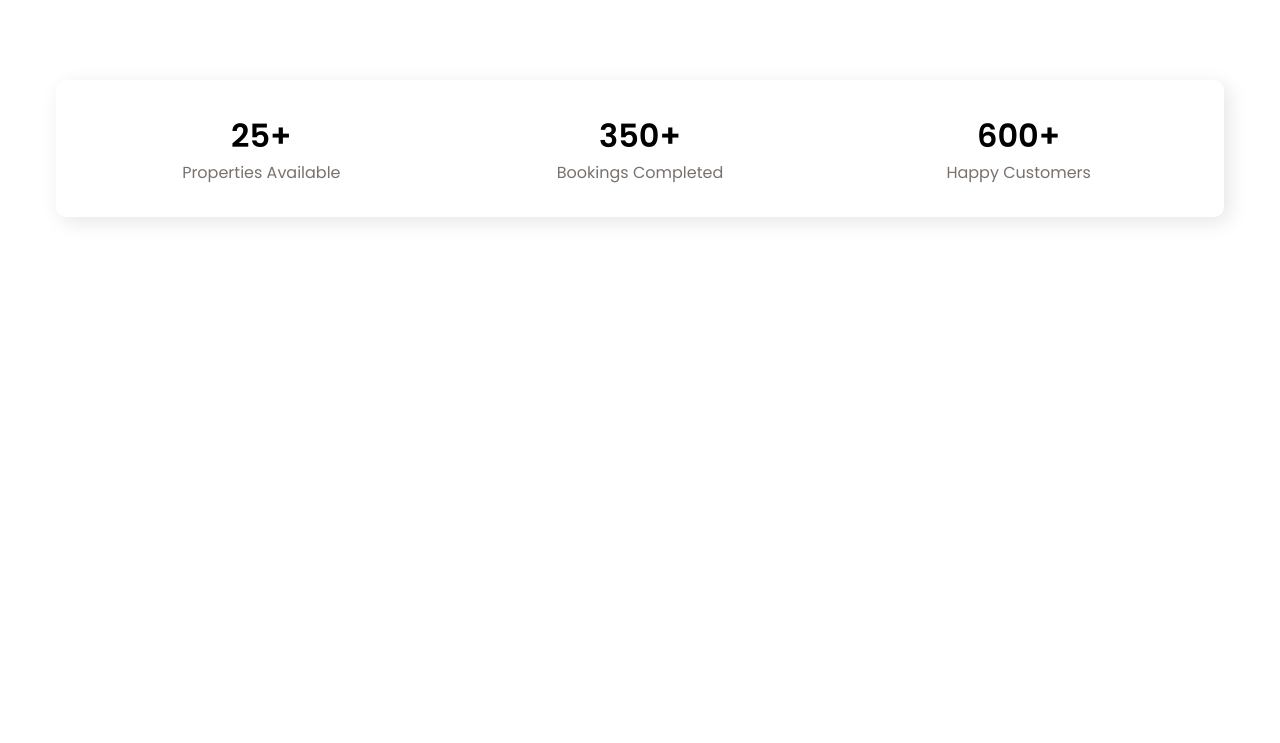
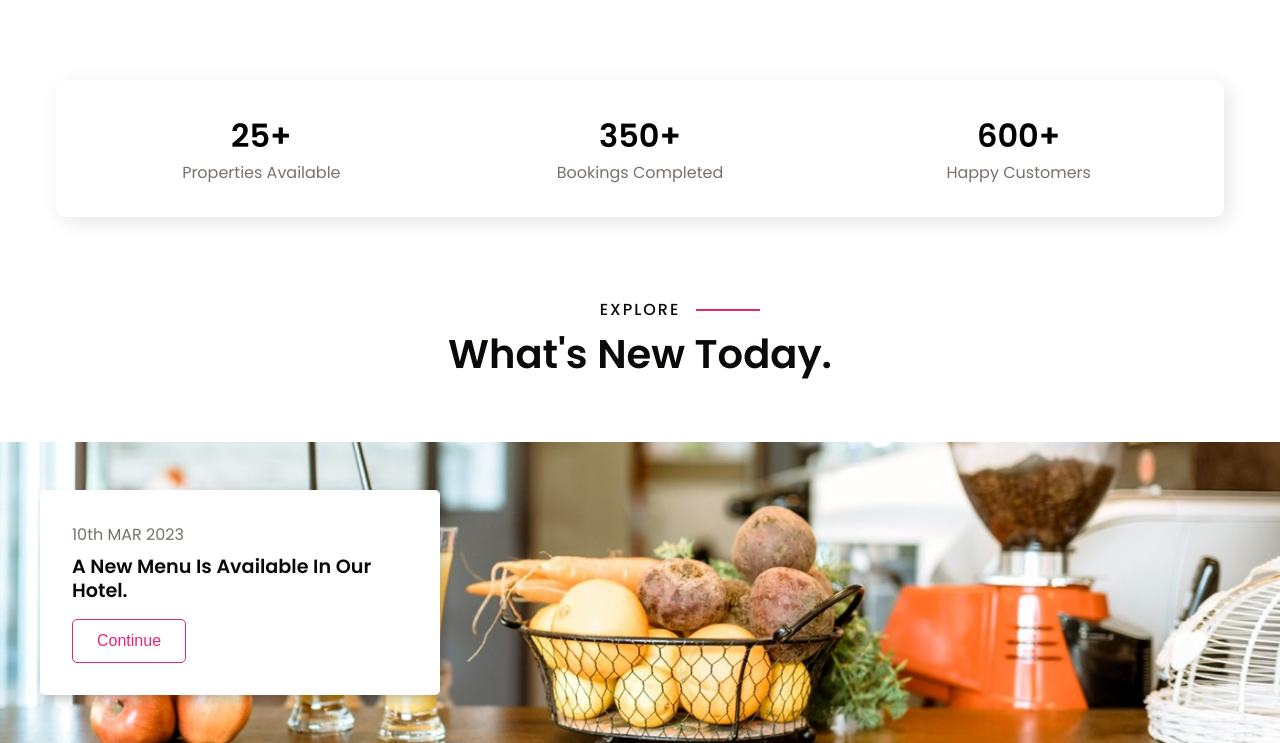
Before and after one commit to BurnettMiao/Build-Hotel-Website-Using-HTML-CSS-And-JavaScript-Responsive-Landing-Page, a plain HTML site: page index.html in a window 1280 px wide. Shown: the part 2758-3501 px from the top of the page. Before the commit the page ends 3055 px from the top, so only its background shows below. Drawn offline with nearby package versions, Linux system fonts and the light colour scheme.

Commit message:
explore section finish

```diff
--- a/index.html
+++ b/index.html
@@ -204,6 +204,19 @@
       </div>
     </section>
 
+    <section class="explore" id="explore">
+      <p class="section__subheader">EXPLORE</p>
+      <h2 class="section__header">What's New Today.</h2>
+
+      <div class="explore__bg">
+        <div class="explore__content">
+          <p class="section__description">10th MAR 2023</p>
+          <h4>A New Menu Is Available In Our Hotel.</h4>
+          <button class="btn">Continue</button>
+        </div>
+      </div>
+    </section>
+
     <script src="https://unpkg.com/scrollreveal"></script>
     <script src="script.js"></script>
   </body>
--- a/style.css
+++ b/style.css
@@ -417,6 +417,58 @@ nav {
   color: var(--text-light);
 }
 
+/* explore section */
+.explore :is(.section__subheader, .section__header) {
+  text-align: center;
+  margin-inline: auto;
+}
+
+.explore__bg {
+  margin-top: 4rem;
+  padding-block: 3rem;
+  display: grid;
+  grid-template-columns:
+    minmax(1rem, 1fr)
+    minmax(0, var(--max-width))
+    minmax(1rem, 1fr);
+  background-image: url('images/explore.jpg');
+  background-position: center center;
+  background-size: cover;
+  background-repeat: no-repeat;
+}
+
+.explore__content {
+  grid-column: 2/3;
+  max-width: 400px;
+  padding: 2rem;
+  background-color: var(--white);
+  border-radius: 5px;
+  box-shadow: 5px 5px 10px rgba(0, 0, 0, 0.2);
+}
+
+.explore__content p {
+  margin-bottom: 0.5rem;
+}
+
+.explore__content h4 {
+  margin-bottom: 1rem;
+  font-size: 1.2rem;
+  font-weight: 600;
+  line-height: 1.5rem;
+  color: var(--text-dark);
+}
+
+.explore__content .btn {
+  color: var(--primary-color);
+  background-color: var(--white);
+  border: 1px solid var(--primary-color);
+}
+
+.explore__content .btn:hover {
+  color: var(--white);
+  background-color: var(--primary-color);
+}
+
 @media (width > 576px) {
   .room__grid {
     grid-template-columns: repeat(2, 1fr);
```
